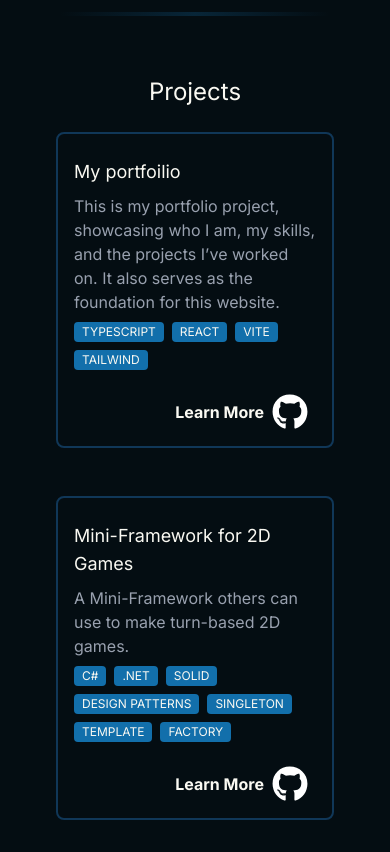
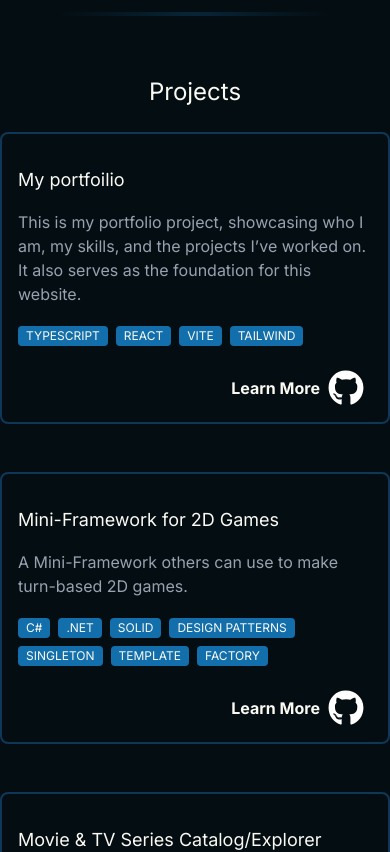
Before and after one commit to oliv6362/myportfolio, a React (Vite) app: page / in a window 390 px wide. Shown: the part 4600-5452 px from the top of the page. Built offline with nearby package versions, Linux system fonts and the light colour scheme.

Commit message:
Removed images from projects,  and updated the layout of the content of each ProjectCard

```diff
--- a/src/components/molecules/projectCard.tsx
+++ b/src/components/molecules/projectCard.tsx
@@ -17,15 +17,15 @@ export const ProjectCard: React.FC<ProjectCardProps> = ({ project }) => {
   const { fadeItem, button } = useProjectAnimations();
 
   return (
-    <motion.article key={project.link} className="flex max-w-md flex-col rounded-lg border-2 border-[#103758] bg-[#040d12]  h-full" {...fadeItem} >
+    <motion.article key={project.link} className="flex max-w-md flex-col rounded-lg border-2 border-[#103758] bg-[#040d12]" {...fadeItem} >
 
       {/* Project title, tags, description */}
       <div className="p-4">
-        <h3 className="my-2 text-lg md:text-xl lg:text-2xl ">{project.title}</h3>
+        <h3 className="mt-4 text-lg md:text-xl lg:text-2xl ">{project.title}</h3>
 
-        <p className="whitespace-pre-line text-base lg:text-lg text-gray-400">{project.description}</p>
+        <p className="mt-4 whitespace-pre-line text-base lg:text-lg text-gray-400">{project.description}</p>
 
-        <ul className="mt-2 flex flex-wrap gap-2">
+        <ul className="mt-2 flex flex-wrap gap-2 mt-5">
           {project.tags.map((tag) => (
             <li key={tag} className="rounded-sm bg-[#126FAB] px-2 py-0.5 text-xs uppercase ">
               {tag}
@@ -35,7 +35,7 @@ export const ProjectCard: React.FC<ProjectCardProps> = ({ project }) => {
       </div>
 
       {/* Footer with GitHub link */}
-      <footer className="mt-auto flex items-center justify-end  px-4 pb-2">
+      <footer className="mt-auto flex items-center justify-end px-4 pb-2">
         <span className="font-bold">Learn More </span>
         <motion.a href={project.link} target="_blank" rel="noopener noreferrer" aria-label={`View ${project.title} on GitHub`} className="inline-block p-2 text-4xl text-white" {...button}>
           <FaGithub />
--- a/src/components/organisms/projectSection.tsx
+++ b/src/components/organisms/projectSection.tsx
@@ -15,7 +15,7 @@ const ProjectSection: React.FC = () => {
 
             {/* Project cards */}
             <AnimatePresence >
-                <motion.div className="grid grid-cols-1 xl:grid-cols-3 gap-12 xl:gap-8 place-items-center container mx-auto px-14 md:px-0">
+                <motion.div className="flex flex-wrap justify-center gap-12 xl:gap-8 mx-auto">
                     {projects.map((project) => (
                         <ProjectCard key={project.link} project={project} />
                     ))}
--- a/src/data/projects.ts
+++ b/src/data/projects.ts
@@ -1,12 +1,7 @@
-import imageplc from '../assets/images/placeholder.png';
-import SBThumbnail from '../assets/images/projects/SBThumbnail.png';
-import LCThumbnail from '../assets/images/projects/LCThumbnail.png';
-
 export interface Project {
     title: string;
     tags: string[];
     description: string;
-    thumbnail: string;
     footer: string;
     link: string;
 }
@@ -16,7 +11,6 @@ export const projects: Project[] = [
         title: 'My portfoilio',
         tags: ["typescript", "react", "vite", "tailwind"],
         description: 'This is my portfolio project, showcasing who I am, my skills, and the projects I’ve worked on. It also serves as the foundation for this website.',
-        thumbnail: imageplc,
         footer: '2025',
         link: 'https://github.com/oliv6362/myportfolio'
     },
@@ -24,7 +18,6 @@ export const projects: Project[] = [
         title: 'Mini-Framework for 2D Games',
         tags: ["c#", ".net", "solid", "design patterns", "singleton", "template", "factory"],
         description: 'A Mini-Framework others can use to make turn-based 2D games.',
-        thumbnail: imageplc,
         footer: '2024',
         link: 'https://github.com/oliv6362/MiniFramework2DGame'
     },
@@ -32,7 +25,6 @@ export const projects: Project[] = [
         title: 'Movie & TV Series Catalog/Explorer',
         tags: ["javascript", "react", "redux", "redux toolkit & query"],
         description: 'React application that uses TheMovieDb API.\n Key features include the ability to show popular, highest-rated, upcoming & favorited movies or TV Series. Being able to search for movies or TV Series, and view trailers.',
-        thumbnail: imageplc,
         footer: '2024',
         link: 'https://github.com/oliv6362/ReactRTKPractice'
     },
@@ -40,7 +32,6 @@ export const projects: Project[] = [
         title: 'Agile-Driven Car Explorer App.',
         tags: ["javascript", "express", "sequelize", "sqlite", "pug", "agile methodologies", "uml diagrams", "rest", "Full-stack"],
         description: 'Key features include the ability to look up car details by license plate, create and log in as a user, and favorite specific cars for future reference.',
-        thumbnail: SBThumbnail,
         footer: '2023',
         link: 'https://github.com/superDatamatikere/superBiler'
     },
@@ -48,7 +39,6 @@ export const projects: Project[] = [
         title: 'Agile-Driven Driver Check-In App.',
         tags: ["java", "mysql", "ooa/ood", "agile methodologies", "uml diagrams", "clean code architecture", "design patterns", "Full-Stack"],
         description: 'Self-service application for driver registration at storage facilities. Upon arrival, drivers check in by entering: Full name, driver’s license number, and Company affiliation.',
-        thumbnail: LCThumbnail,
         footer: '2023',
         link: 'https://github.com/oliv6362/LogistikfirmaEksamenFinal'
     },
```
Also changed, not shown: src/assets/images/projects/LCThumbnail.png (deleted).
